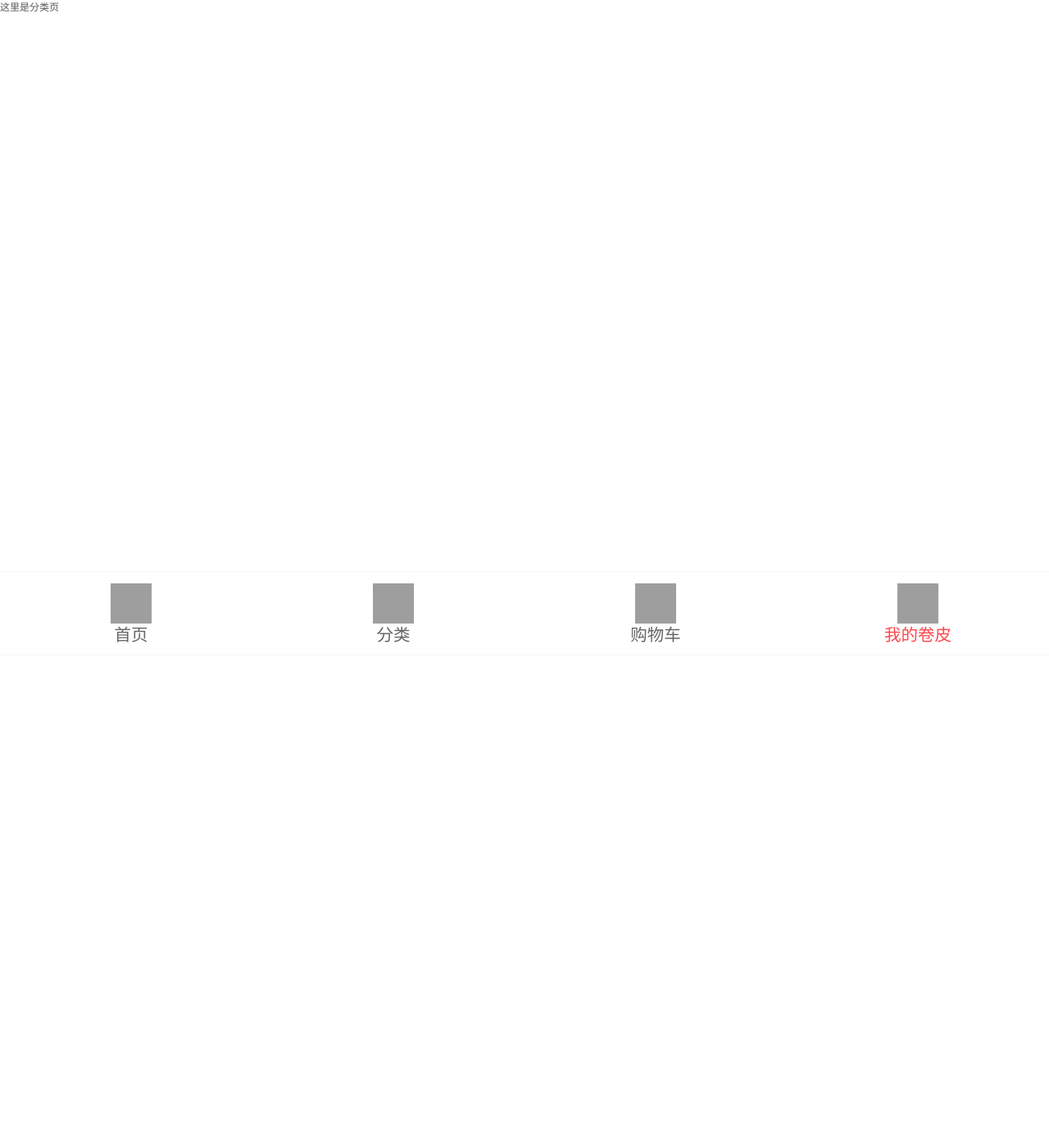
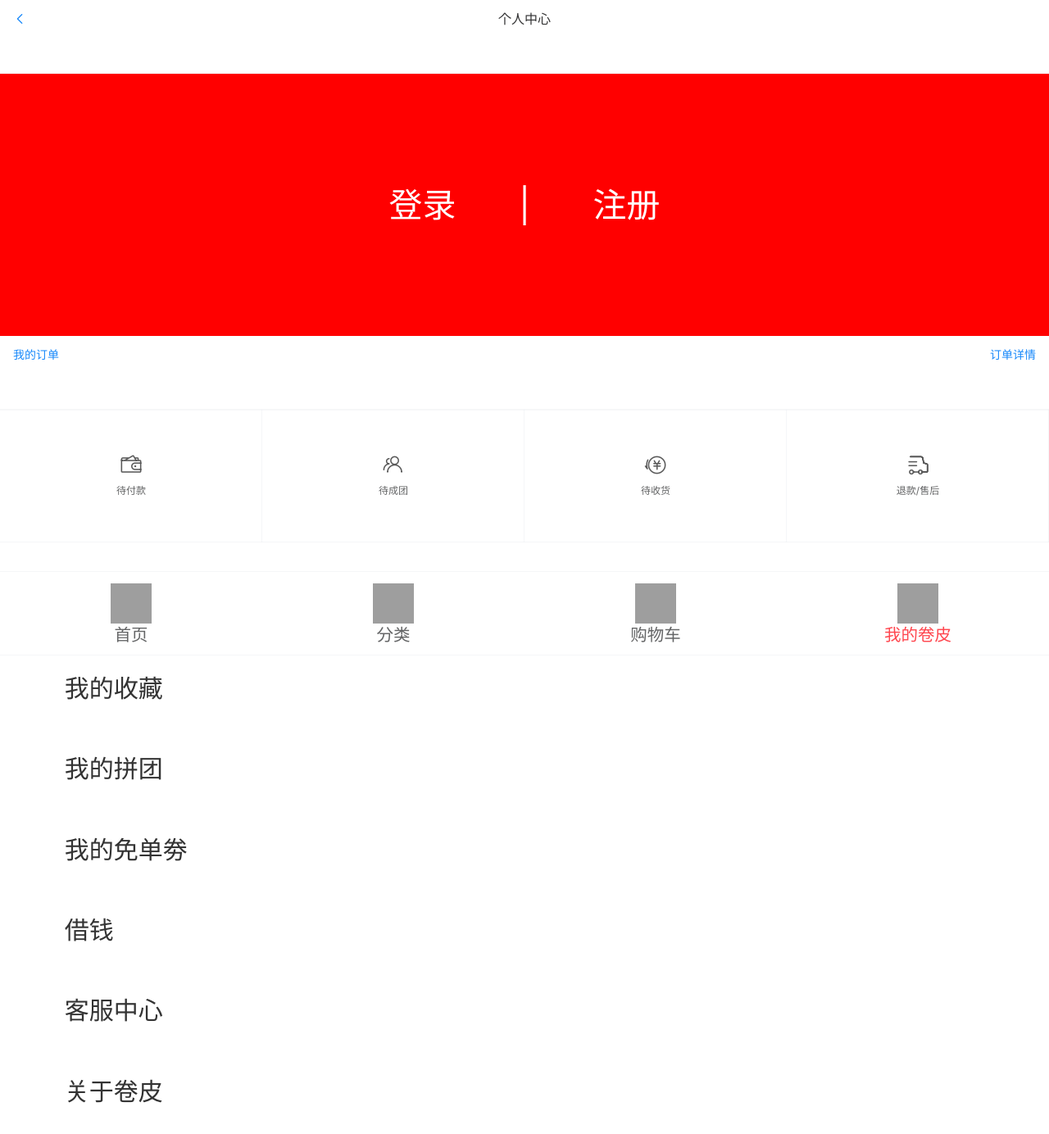
Before and after one commit to gzh51914/-, a Vue app: page /personal in a window 1280 px wide. Shown: the top 1384 px of the page at 82% size. Before the commit the page ends 800 px from the top, so only its background shows below. Built offline with nearby package versions, Linux system fonts and the light colour scheme; no server answers; grey boxes are pictures that could not be loaded; a small style sheet from the web is missing.

Commit message:
gerenzhongx
个人中心

```diff
--- a/src/router/index.js
+++ b/src/router/index.js
@@ -3,7 +3,7 @@
 import Home from '../views/Home.vue'
 import Classify from '../views/Classify.vue'
 import Cart from '../views/Cart.vue'
-import Personal from '../views/Classify.vue'
+import Personal from '../views/Personal.vue'
 
 Vue.use(VueRouter)
 
--- a/src/views/Personal.vue
+++ b/src/views/Personal.vue
@@ -1,35 +1,121 @@
 <template>
   <div id="personal">
-    <div>个人中心</div>
-    <van-tabs v-model="active">
-      <van-tab title="标签 1">内容 1</van-tab>
-      <van-tab title="标签 2">内容 2</van-tab>
-      <van-tab title="标签 3">内容 3</van-tab>
-      <van-tab title="标签 4">内容 4</van-tab>
-    </van-tabs>
+    <van-nav-bar title="个人中心" left-arrow @click-left="onClickLeft" @click-right="onClickRight" />
+    <div class="content_top">
+      <span>登录</span>
+      <span>|</span>
+      <span>注册</span>
+    </div>
+    <van-nav-bar left-text="我的订单" right-text="订单详情"></van-nav-bar>
+    <van-grid>
+      <van-grid-item icon="paid" text="待付款" icon-size="40px"/>
+      <van-grid-item icon="friends-o" text="待成团" />
+      <van-grid-item icon="refund-o" text="待收货" />
+      <van-grid-item icon="logistics" text="退款/售后" />
+    </van-grid>
+    <div class="content_s"></div>
+    <div class="content_lfer">
+      <span>我的优惠券</span>
+      <br />
+      <span>我的收藏</span>
+      <br />
+      <span>我的拼团</span>
+      <br />
+      <span>我的免单劵</span>
+      <br />
+      <span>借钱</span>
+    </div>
+    <div class="content_s"></div>
+    <div class="content_margin">
+      <span>客服中心</span>
+      <br />
+      <span>关于卷皮</span>
+    </div>
   </div>
 </template>
 
 <script>
 import Vue from "vue";
-import { Tab, Tabs } from "vant";
+import { NavBar } from "vant";
+import { Toast } from "vant";
+import { Panel } from "vant";
+import { Grid, GridItem } from "vant";
+import { Divider } from "vant";
 
-Vue.use(Tab);
-Vue.use(Tabs);
+Vue.use(Divider);
+Vue.use(Grid);
+Vue.use(GridItem);
+Vue.use(Panel);
+Vue.use(NavBar);
 export default {
   //路由守卫判断去登录页
-  beforeRouteEnter(to, from, next) {
-    console.log(to);
-    next();
-  }
-  data() {
-    return {
-      active: 2
-    };
+  // beforeRouteEnter(to, from, next) {
+  //   console.log(to);
+  //   next();
+  // }
+  methods: {
+    onClickLeft() {
+      Toast("返回");
+    },
+    onClickRight() {
+      Toast("按钮");
+    }
   }
 };
 </script>
 
 <style lang="scss" scoped>
+.content_s {
+  width: 100%;
 
+  margin: 0.3rem;
+}
+.content_top {
+  width: 100%;
+  height: 3.125rem;
+  background: red;
+  line-height: 3.125rem;
+  text-align: center;
+  color: #fff;
+  span {
+    font-size: 0.4rem;
+    padding: 0.375rem;
+  }
+}
+.content_lfer {
+  background-color: #fff;
+  color: #333;
+  box-sizing: border-box;
+  overflow: hidden;
+  padding: 0 0.59733rem 0 0.768rem;
+  height: 4.5rem;
+  span {
+    height: 0.96rem;
+    font-size: 30px;
+    line-height: 0.96rem;
+  }
+}
+.content_margin {
+  background-color: #fff;
+  color: #333;
+  box-sizing: border-box;
+  overflow: hidden;
+  padding: 0 0.59733rem 0 0.768rem;
+  height: 2.92rem;
+  span {
+    height: 0.96rem;
+    font-size: 30px;
+    line-height: 0.96rem;
+  }
+}
+.van-nav-bar {
+  width: 100%;
+  height: 0.88rem;
+  line-height: 0.88rem;
+  color: #000;
+}
+.van-grid{
+  width: 100%;
+  height: 1.58rem;
+}
 </style>
```
